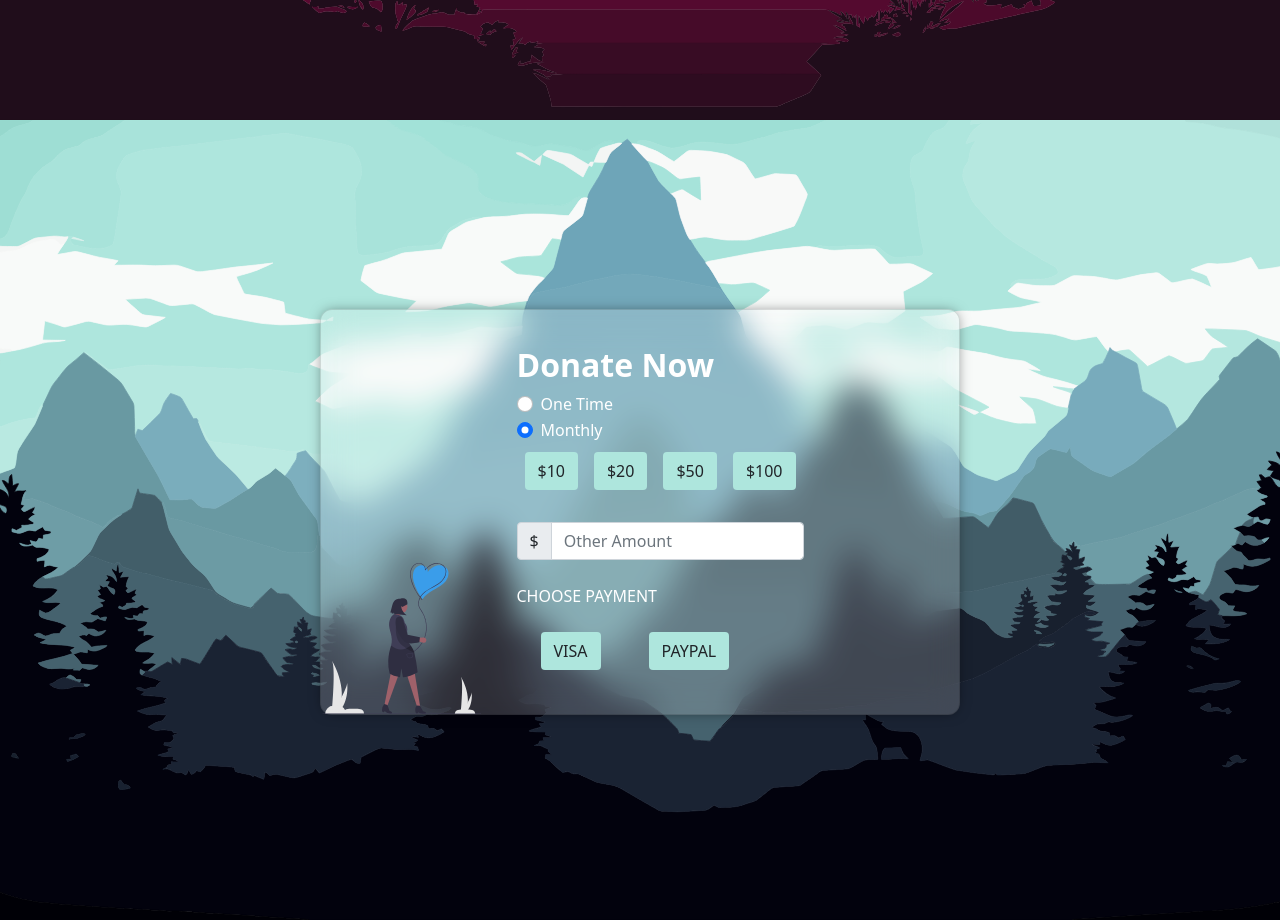
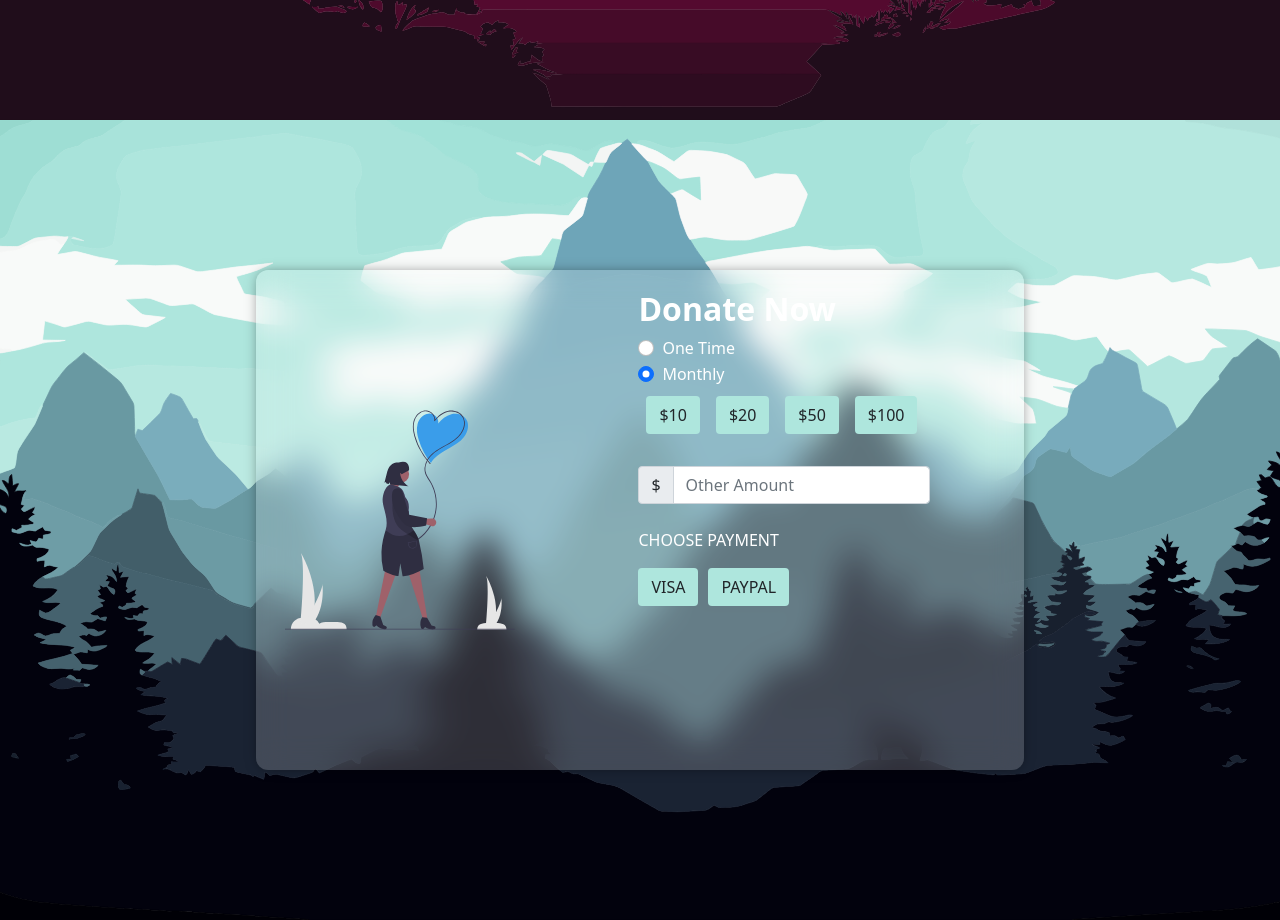
Before and after one commit to devesh-anand/endangered-species, a React (Create React App) app: page / in a window 1280 px wide. Shown: the part 1480-2400 px from the top of the page. Built offline with nearby package versions, Linux system fonts and the light colour scheme.

Commit message:
donation styles final

```diff
--- a/src/App.css
+++ b/src/App.css
@@ -1,4 +1,3 @@
-
 
 .navbar {
     background-color: #00000091;
--- a/src/components/Donation.jsx
+++ b/src/components/Donation.jsx
@@ -4,19 +4,16 @@ import svg1 from "./images/appreciation.svg";
 
 function Donation() {
 	return (
-		<div className="donation-main">
-			<div class="card mb-3" id="he" style={{ width: "50%" }}>
-				<div class="row g-0 ">
-					<div class="col-md-3 my-6" id="svg1-wrapper">
+		<>
+			<div className="donation-main">
+				<div id="donation-card">
+					<div id="svg1-wrapper">
+						<img id="svg1" src={svg1} alt="..." />
+					</div>
+
+					<div id="donation-form">
 						<div>
-							<img id="svg1" src={svg1} class="img-fluid rounded-start" alt="..." />
-						</div>
-					</div>
-					<div class="col-md-2" id="hello">
-						<div class="card-body">
-							<h5 class="card-title" style={{ fontWeight: "800", fontSize: "2rem" }}>
-								Donate Now
-							</h5>
+							<h5 style={{ fontWeight: "800", fontSize: "2rem" }}>Donate Now</h5>
 							<div class="form-check">
 								<input class="form-check-input" type="radio" name="flexRadioDefault" id="flexRadioDefault1" />
 								<label class="form-check-label" for="flexRadioDefault1">
@@ -49,19 +46,19 @@ function Donation() {
 								<input type="text" class="form-control" id="amount" placeholder="Other Amount" aria-label="Username" aria-describedby="addon-wrapping" />
 							</div>
 							<p class="card-text">CHOOSE PAYMENT </p>
-							<button type="button" class="btn mx-4">
-								VISA
-							</button>
-							<button type="button" class=" mx-4 btn my-2">
-								PAYPAL
-							</button>
+							<div className="pay">
+								<button type="button" class="btn ">
+									VISA
+								</button>
+								<button type="button" class="btn">
+									PAYPAL
+								</button>
+							</div>
 						</div>
 					</div>
-
 				</div>
-
 			</div>
-		</div>
+		</>
 	);
 }
 
--- a/src/components/donation.css
+++ b/src/components/donation.css
@@ -1,25 +1,3 @@
-#hello {
-    background: transparent;
-    margin: 20px;
-    display: flex;
-    justify-content: center;
-    width: 50%;
-    color: white;
-    /* font-weight: 900; */
-}
-
-#he {
-    background: rgba(255, 255, 255, 0.178);
-    backdrop-filter: blur(16px);
-    border-radius: 12px;
-    display: flex;
-    justify-content: space-between;
-    width: fit-content;
-    box-shadow: 0px 0px 13px -3px rgba(0,0,0,0.5);
-    -webkit-box-shadow: 0px 0px 13px -3px rgba(0,0,0,0.5);
-    -moz-box-shadow: 0px 0px 13px -3px rgba(0,0,0,0.5);
-}
-
 .donation-main {
     width: 100vw;
     height: 100vh;
@@ -31,6 +9,38 @@
     align-items: center;
 }
 
+#donation-card {
+    background: rgba(255, 255, 255, 0.178);
+    backdrop-filter: blur(16px);
+    border-radius: 12px;
+    /* display: flex; */
+    /* justify-content: center; */
+    margin: 10% auto;
+    width: 60%;
+    min-height: 500px;
+    position: relative;
+    display: grid;
+    grid-template-columns: 3fr 5fr;
+    box-shadow: 0px 0px 13px -3px rgba(0,0,0,0.5);
+    -webkit-box-shadow: 0px 0px 13px -3px rgba(0,0,0,0.5);
+    -moz-box-shadow: 0px 0px 13px -3px rgba(0,0,0,0.5);
+}
+
+#donation-form {
+    background: transparent;
+    margin: 20px 0;
+    display: flex;
+    justify-content: center;
+    /* width: 50%; */
+    color: white;
+    /* font-weight: 900; */
+}
+
+#donation-form h5 {
+    color: rgb(255, 255, 255)
+}
+
+
 .btn {
     background: #aee6dd;
 }
@@ -39,18 +49,38 @@
     background: #81e0d0;
 }
 
+
 #svg1-wrapper {
-    display: flex;
-    justify-content: center;
-    align-items: flex-end;
+    position: relative;
 }
 
-#donation-card {
-    display: flex;
-    justify-content: center;
-    align-items: center;
+#svg1 {
+    width: 80%;
+    height: 80%;
+    position: absolute;
+    top: 50%;
+    left: 50%;
+    transform: translate(-50%, -50%);
 }
 
-#amount {
-    width: 50%;
+.pay button {
+    margin: 0 10px 0 0;
 }
+
+
+@media screen and (max-width: 765px){
+    #svg1-wrapper{
+        display: none;
+    }
+
+    #donation-card{
+        grid-template-columns: auto;
+        margin: 10% 0;
+        width: 100%;
+    }
+
+    #donation-form{
+
+    }
+
+}
```
Also changed, not shown: src/components/images/rank2.svg (added).
